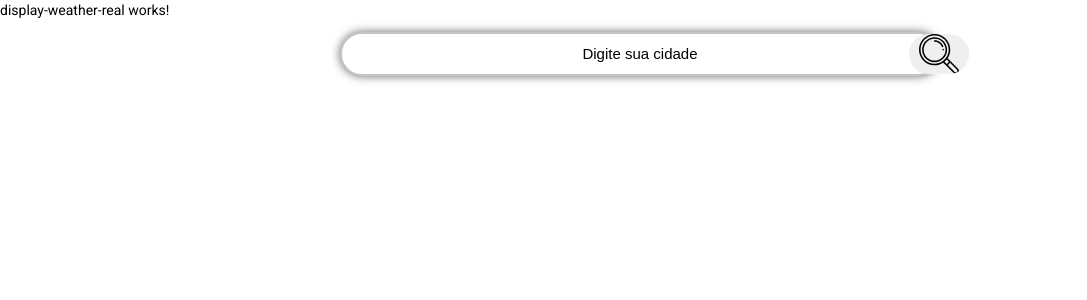
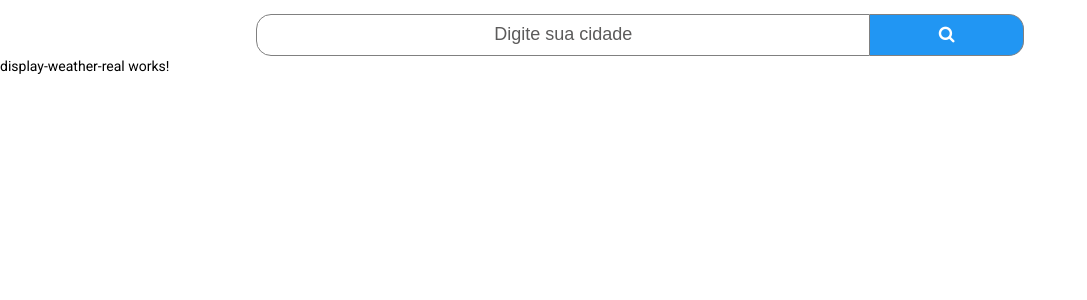
Before and after one commit to priscilafernandes/Weather-Project, an Angular app: page / in a window 1280 px wide. Shown: the top 300 px of the page, without its empty margins (0-1087 px from the left). Built offline with nearby package versions, Linux system fonts and the light colour scheme.

Commit message:
Estilização barra de pesquisa e botão de pesquisa

```diff
--- a/src/app/app.component.html
+++ b/src/app/app.component.html
@@ -1,2 +1,2 @@
+<search-weather></search-weather>
 <display-weather-real></display-weather-real>
-<search-weather></search-weather>
--- a/src/app/search-weather/search-weather.component.css
+++ b/src/app/search-weather/search-weather.component.css
@@ -1,43 +1,67 @@
-.form-search {
-    width: 80%;
+.search-content{
+    width: 60%;
     margin: 0 auto;
     text-align: center;
     position: relative;
     font-family: sans-serif;
+    margin-top: 1em;
 }
-    .form-search input[type="text"] {
-        display: inline-block;
-        box-sizing: border-box;
-        border: none;
-        width: 600px;
-        height: 35px;
-        padding: 20px ;
-        border-radius: 55px;
-        border: 2px solid #c4c4c4 ;
-        box-shadow: 0 0 10px rgb(104, 104, 104);
-        font-family: sans-serif;
-    }
 
-    .form-search input[type="submit"] {
-        position: absolute;
-        top: 2px;
-        left: 781px;
-        width: 60px;
-        height: 40px;
-        border-radius: 55px;
-        background-image: url(../../assets/icon/search.svg);
-        background-repeat: no-repeat;
-        background-size: contain;
-        background-position: center;
-        border: none;
-    }
+* {
+    box-sizing: border-box;
+  }
 
-        ::placeholder {
-            color: #000;
-            font-size: 15px;
-            text-align: center;
+.form-search input[type=text] {
+    padding: 10px;
+    font-size: 17px;
+    border: 1px solid grey;
+    border-top-left-radius: 15px;
+    border-bottom-left-radius: 15px;
+    float: left;
+    width: 80%;
+    background: rgb(255, 255, 255);
+  }
+
+.form-search button {
+    float: left;
+    width: 20%;
+    padding: 10px;
+    background: #2196F3;
+    color: white;
+    font-size: 17px;
+    border: 1px solid grey;
+    border-top-right-radius: 15px;
+    border-bottom-right-radius: 15px;
+    border-left: none;
+    cursor: pointer;
+  }
+
+.form-search button:hover {
+    background: #0b7dda;
+  }
+
+.form-search::after {
+    font-family: sans-serif;
+    content: "";
+    clear: both;
+    display: table;
+  }
+
+  ::placeholder {
+    font-family: sans-serif;
+    color: rgb(92, 91, 91);
+    font-size: 18px;
+    text-align: center;
+}
+
+
+
+/* Tira a borda de Foco quando clica no Input ou Button*/
+
+    button:focus{
+        outline: none;
         }
 
-        input:focus {
-            outline:none;
+    input:focus {
+        outline:none;
         }
--- a/src/app/search-weather/search-weather.component.html
+++ b/src/app/search-weather/search-weather.component.html
@@ -1,4 +1,8 @@
+<link rel="stylesheet" href="https://cdnjs.cloudflare.com/ajax/libs/font-awesome/4.7.0/css/font-awesome.min.css">
+
+<div class="search-content">
 <form class="form-search" >
-    <input type="text" name="search-zip" placeholder="Digite sua cidade" (change) = "getInputZip($event)">
-    <input type="submit" name="submit" value="">
+    <input class="search-bar" type="text" name="search-zip" placeholder="Digite sua cidade" (change) = "getInputZip($event)">
+    <button type="submit" name="submit" value=""><i class="fa fa-search"></i></button>
 </form>
+</div>
--- a/src/styles.css
+++ b/src/styles.css
@@ -1,4 +1,7 @@
 /* You can add global styles to this file, and also import other style files */
 
 html, body { height: 100%; }
-body { margin: 0; font-family: Roboto, "Helvetica Neue", sans-serif; }
+body {
+    margin: 0;
+    font-family: Roboto, "Helvetica Neue", sans-serif;
+}
```
